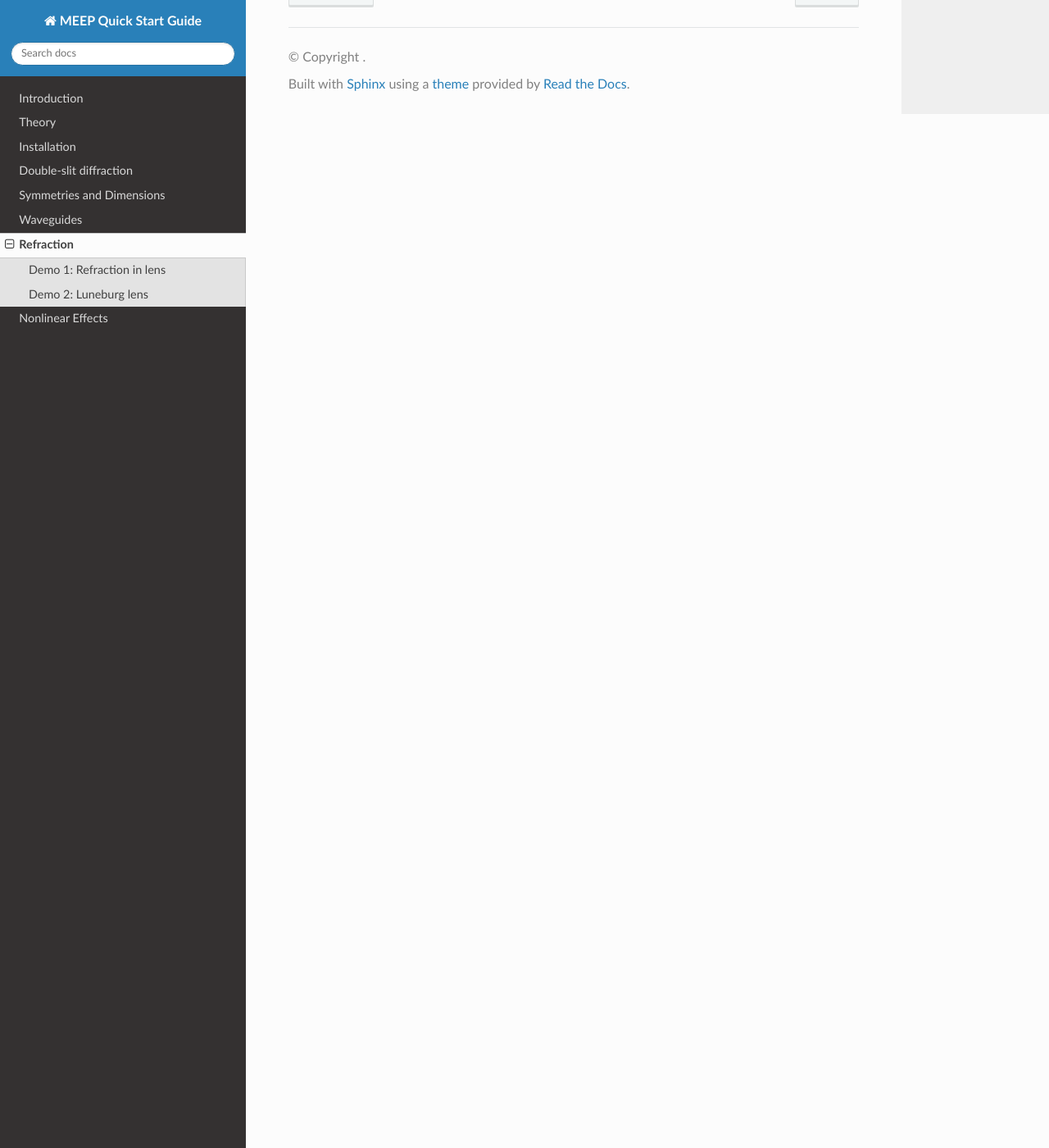
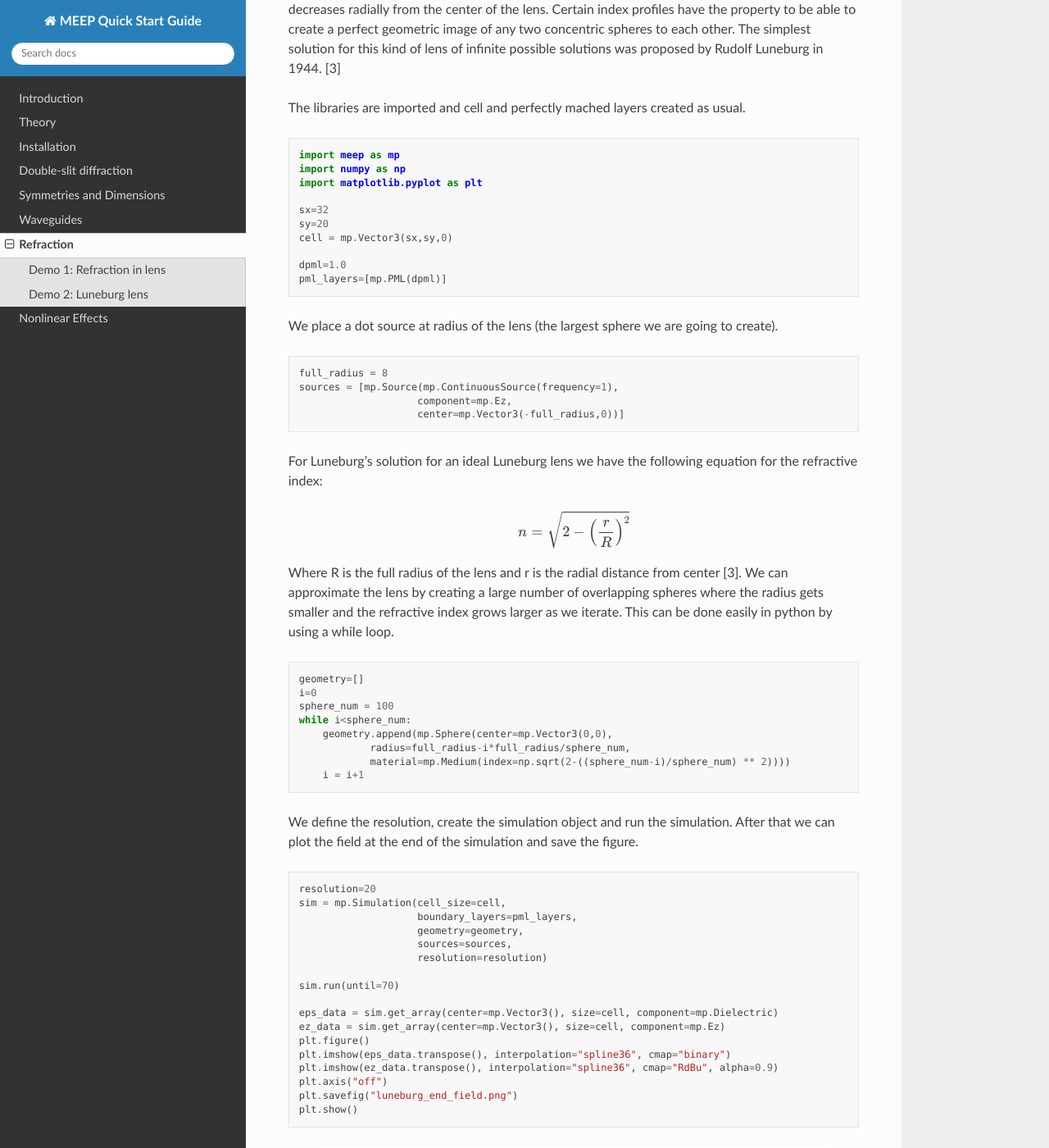
Before and after one commit to lehtisa/tuni_meep_doc, a Sphinx documentation site: the page built from docs/source/reflection_and_refraction.rst, in a window 1280 px wide and 1400 px high, scrolled down 5307 px. Shown: the whole window at 82% size. Built offline with Sphinx 7.4.7 and the Read the Docs theme 3.1.0, drawn with Linux system fonts in a browser that asks for light colours; pages that are not in the unit, such as notebooks, are missing from menus; some of the changed text lies outside the part shown.

Commit message:
documentation for Luneburg lens

```diff
--- a/docs/source/reflection_and_refraction.rst
+++ b/docs/source/reflection_and_refraction.rst
@@ -89,6 +89,7 @@ Now we run the simulation until 75. This time is long enough because then the wa
     plt.figure()
     plt.imshow(abs(eps_data).transpose(), interpolation="spline36", cmap="binary", origin="lower")
     plt.imshow(abs(ez_data).transpose(), interpolation="spline36", cmap="RdBu", alpha=0.9, origin="lower")
+    plt.axis("off")
 
 .. figure:: refraction_figures/lens_end_field.png
    :alt: test text
@@ -118,6 +119,8 @@ To estimate the focal length we examine the electric field at the middle of the
     plt.plot(pointsSx, abs(center_dataSx), label='Sx')
     plt.plot(pointsSx, Ez2Sx, label='Ez**2/Sx')
     plt.legend(loc="upper right", title="f = {:.2f}".format(focal_length))
+    plt.xlabel('distance')
+    plt.ylabel('a.u.')
     plt.savefig("Intensity_after_lens.png")
     plt.show()
 
@@ -126,7 +129,7 @@ To estimate the focal length we examine the electric field at the middle of the
    :width: 90%
    :align: center
 
-We can create animation of the simulation using Animate2D object and at_every function.
+We can create an animation of the simulation using Animate2D object and at_every function.
 
 .. code-block :: python
 
@@ -142,15 +145,15 @@ We can create animation of the simulation using Animate2D object and at_every fu
     filename = "./Lens_animation.mp4"
     Animate.to_mp4(10, filename)
 
-We notice the ratio of :math:`\left|E_{z}\right|^{2}` and :math:`S_{x}` is 2 other than at the close vicinity from the lens where there is a lot of error. Intensity is defined as the magnitude of the Poynting vector but also corresponds to the square of the electric field:
+We notice the ratio of :math:`\left|E_{z}\right|^{2}` and :math:`S_{x}` is 2 other than at the close vicinity from the lens where there is a lot of error. Intensity is defined as the magnitude of the Poynting vector but also corresponds to the square of the electric field [1]:
 
 .. math::
 
-    \frac{1}{2}cn\varepsilon_{0}\left|{E}\right|^{2}
+    I=\frac{1}{2}cn\varepsilon_{0}\left|{E}\right|^{2}
 
 In meep speed of light and vacuum permittivity are defined as 1. Thus the square of Ez is twice as large as Sz as it should be.
 
-Focal length depeds on refractive index and curvature of the lens according to Lens-Maker's equation:
+Focal length depeds on refractive index and curvature of the lens according to Lens-Maker's equation [2]:
 
 .. math::
 
@@ -167,4 +170,97 @@ The focal length is the length in the plot where the maximum intensity is reache
 Demo 2: Luneburg lens
 =====================
 
-Luneburg lens
+Luneburg lens is a spherically symmetric gradient-index lens. The refractive index of the lens decreases radially from the center of the lens. Certain index profiles have the property to be able to create a perfect geometric image of any two concentric spheres to each other. The simplest solution for this kind of lens of infinite possible solutions was proposed by Rudolf Luneburg in 1944. [3]
+
+The libraries are imported and cell and perfectly mached layers created as usual.
+
+.. code-block :: python
+
+    import meep as mp
+    import numpy as np
+    import matplotlib.pyplot as plt
+
+    sx=32
+    sy=20
+    cell = mp.Vector3(sx,sy,0)
+
+    dpml=1.0
+    pml_layers=[mp.PML(dpml)]
+
+We place a dot source at radius of the lens (the largest sphere we are going to create).
+
+.. code-block :: python
+
+    full_radius = 8
+    sources = [mp.Source(mp.ContinuousSource(frequency=1),
+                        component=mp.Ez,
+                        center=mp.Vector3(-full_radius,0))]
+
+For Luneburg's solution for an ideal Luneburg lens we have the following equation for the refractive index:
+
+.. math::
+
+    n=\sqrt{2-{\left(\frac{r}{R}\right)}^2}
+
+Where R is the full radius of the lens and r is the radial distance from center [3]. We can approximate the lens by creating a large number of overlapping spheres where the radius gets smaller and the refractive index grows larger as we iterate. This can be done easily in python by using a while loop.
+
+.. code-block :: python
+
+    geometry=[]
+    i=0
+    sphere_num = 100
+    while i<sphere_num:
+        geometry.append(mp.Sphere(center=mp.Vector3(0,0),
+                radius=full_radius-i*full_radius/sphere_num,
+                material=mp.Medium(index=np.sqrt(2-((sphere_num-i)/sphere_num) ** 2))))
+        i = i+1
+
+We define the resolution, create the simulation object and run the simulation. After that we can plot the field at the end of the simulation and save the figure.
+
+
+.. code-block :: python
+
+    resolution=20
+    sim = mp.Simulation(cell_size=cell,
+                        boundary_layers=pml_layers,
+                        geometry=geometry,
+                        sources=sources,
+                        resolution=resolution)
+
+    sim.run(until=70)
+
+    eps_data = sim.get_array(center=mp.Vector3(), size=cell, component=mp.Dielectric)
+    ez_data = sim.get_array(center=mp.Vector3(), size=cell, component=mp.Ez)
+    plt.figure()
+    plt.imshow(eps_data.transpose(), interpolation="spline36", cmap="binary")
+    plt.imshow(ez_data.transpose(), interpolation="spline36", cmap="RdBu", alpha=0.9)
+    plt.axis("off")
+    plt.savefig("luneburg_end_field.png")
+    plt.show()
+
+.. figure:: refraction_figures/luneburg_end_field.png
+   :alt: test text
+   :width: 90%
+   :align: center
+
+We can also make an animation of the simulation using Animate2D object and at_every funtion.
+
+.. code-block :: python
+
+    sim.reset_meep()
+
+    f = plt.figure(dpi=100)
+    Animate = mp.Animate2D(fields=mp.Ez, f=f, realtime=False, normalize=True)
+    plt.close()
+
+    sim.run(mp.at_every(1, Animate), until=70)
+    plt.close()
+
+    filename = "./Luneburg_lens_animation.mp4"
+    Animate.to_mp4(10, filename)
+
+From the figure and the animation we can qualititively see that after the luneburg lens the electric field has became collimated wave and the focal point of the lens lies at infinity.
+
+.. [1] Wikipedia Intensity available:https://en.wikipedia.org/wiki/Intensity_(physics) referenced 11.2.2025
+.. [2] wikipedia Focal length available:https://en.wikipedia.org/wiki/Focal_length referenced 11.2.2025
+.. [3] Wikipedia Luneburg Lens available:https://en.wikipedia.org/wiki/Luneburg_lens referenced 18.2.2025
```
Also changed, not shown: docs/source/refraction_figures/Intensity_after_lens.png, docs/source/refraction_figures/lens_end_field.png, docs/source/refraction_figures/luneburg_end_field.png (added).
